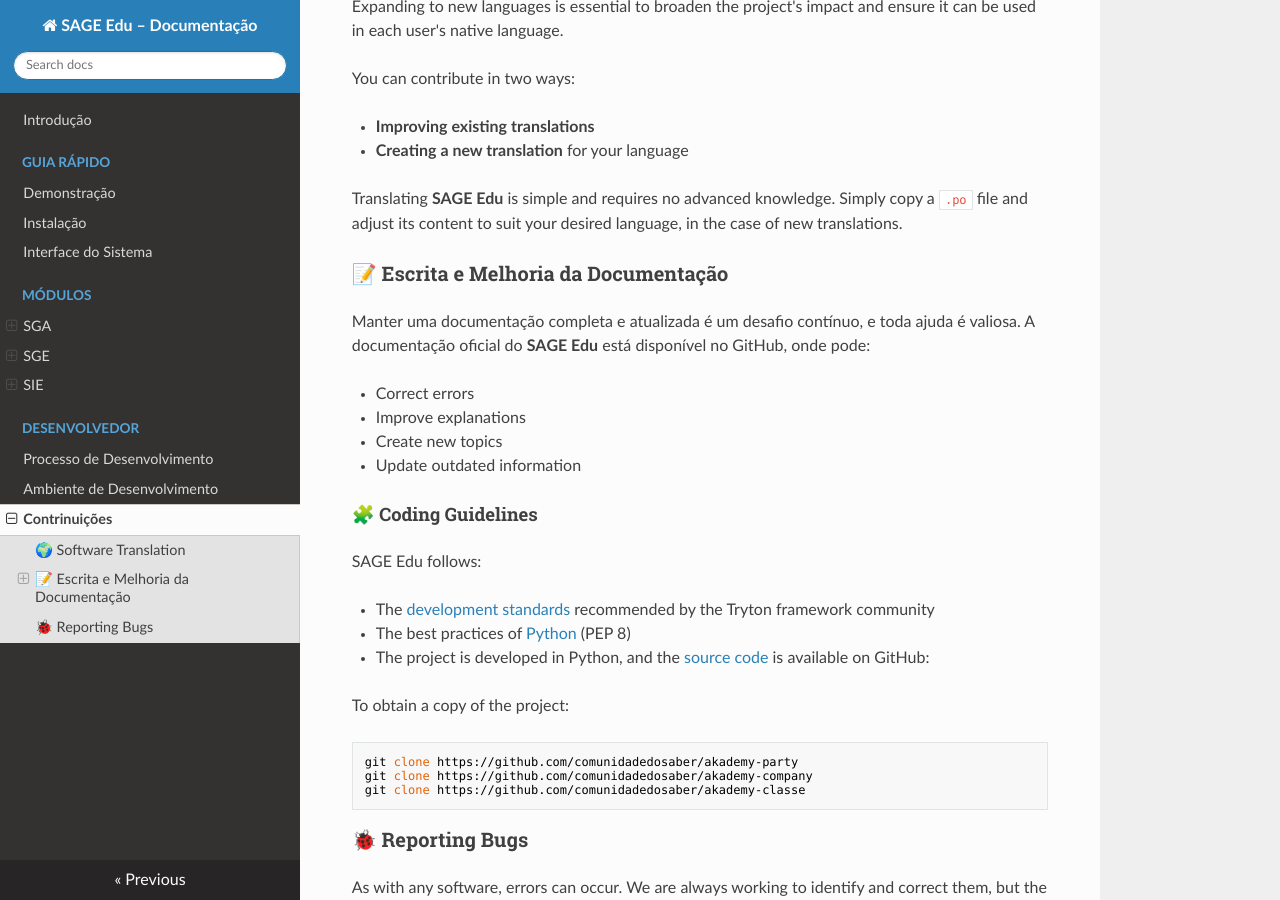
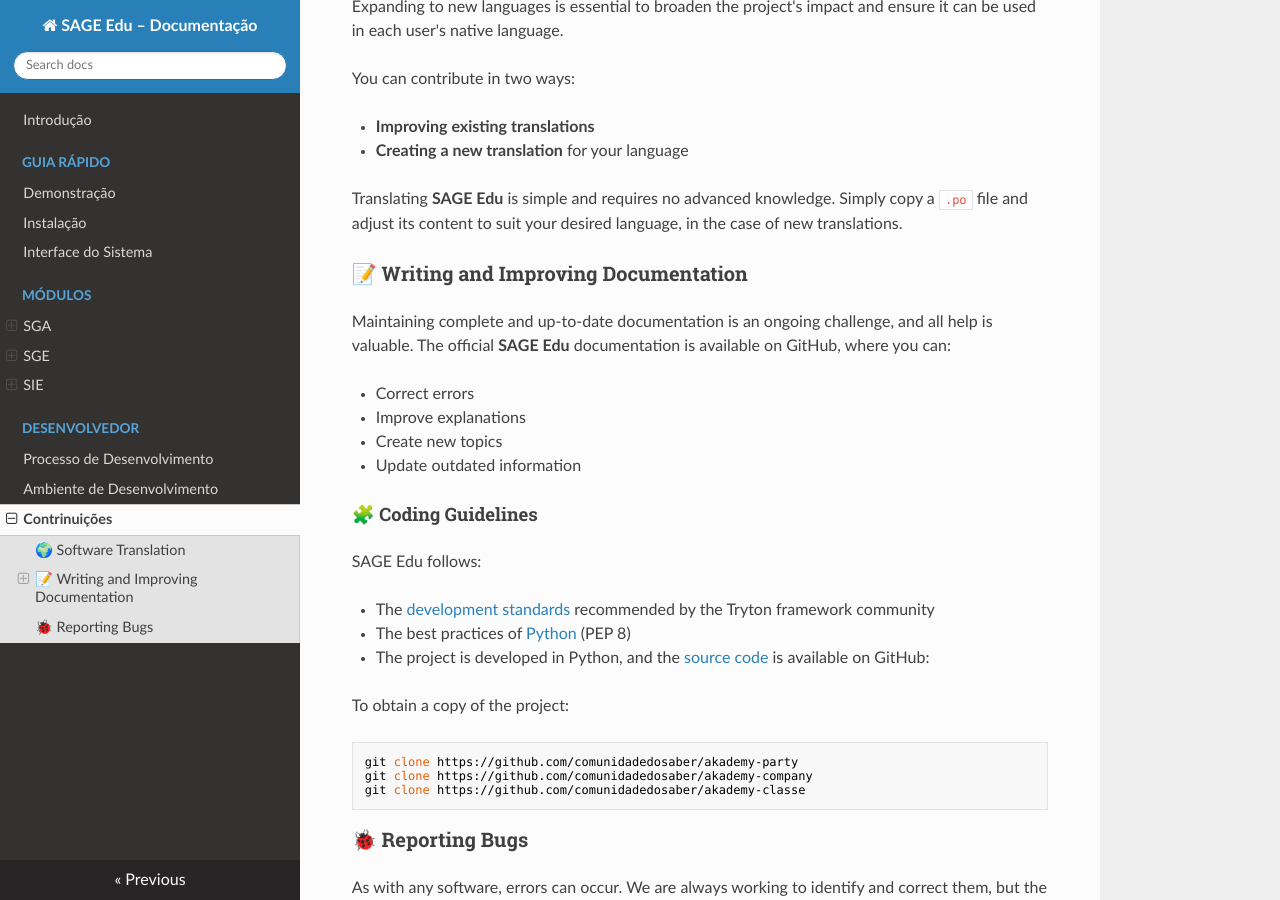
Before and after one commit to zacariasjuliano/sage-edu-docs, an MkDocs documentation site: the page built from docs/guia/contributing.md, in a window 1280 px wide and 900 px high, scrolled down 354 px. Built offline with MkDocs 1.6.1, drawn with Linux system fonts in a browser that asks for light colours; nearby versions of some CDN libraries.

Commit message:
Contributing

```diff
--- a/docs/guia/contributing.md
+++ b/docs/guia/contributing.md
@@ -17,10 +17,9 @@
 Translating **SAGE Edu** is simple and requires no advanced knowledge. Simply copy a `.po` file and adjust its content to suit your desired language, in the case of new translations.
 
 
-### 📝 Escrita e Melhoria da Documentação
+### 📝 Writing and Improving Documentation
 
-Manter uma documentação completa e atualizada é um desafio contínuo, e toda ajuda é valiosa.
-A documentação oficial do **SAGE Edu** está disponível no GitHub, onde pode:
+Maintaining complete and up-to-date documentation is an ongoing challenge, and all help is valuable. The official **SAGE Edu** documentation is available on GitHub, where you can:
 
 * Correct errors
 * Improve explanations
```
